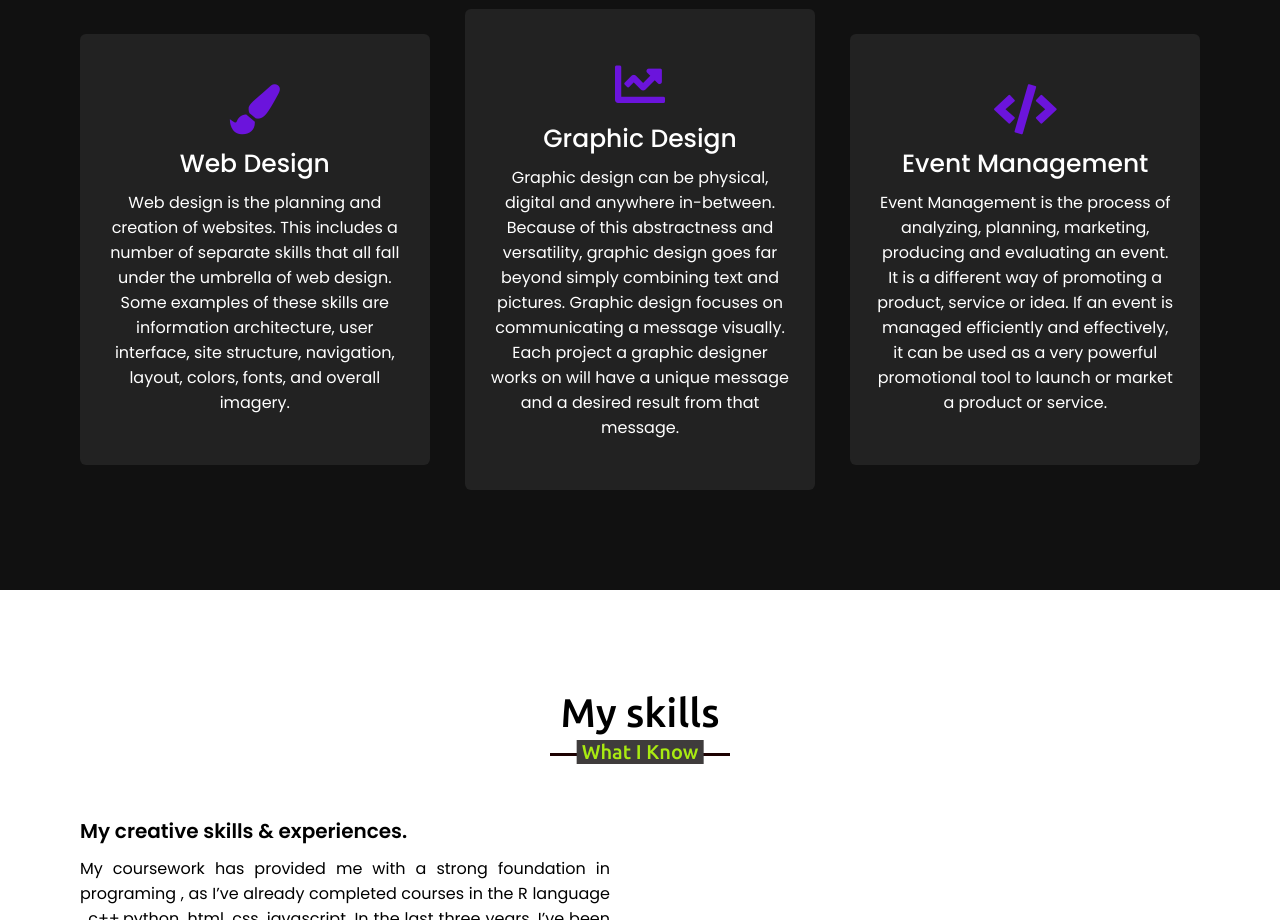
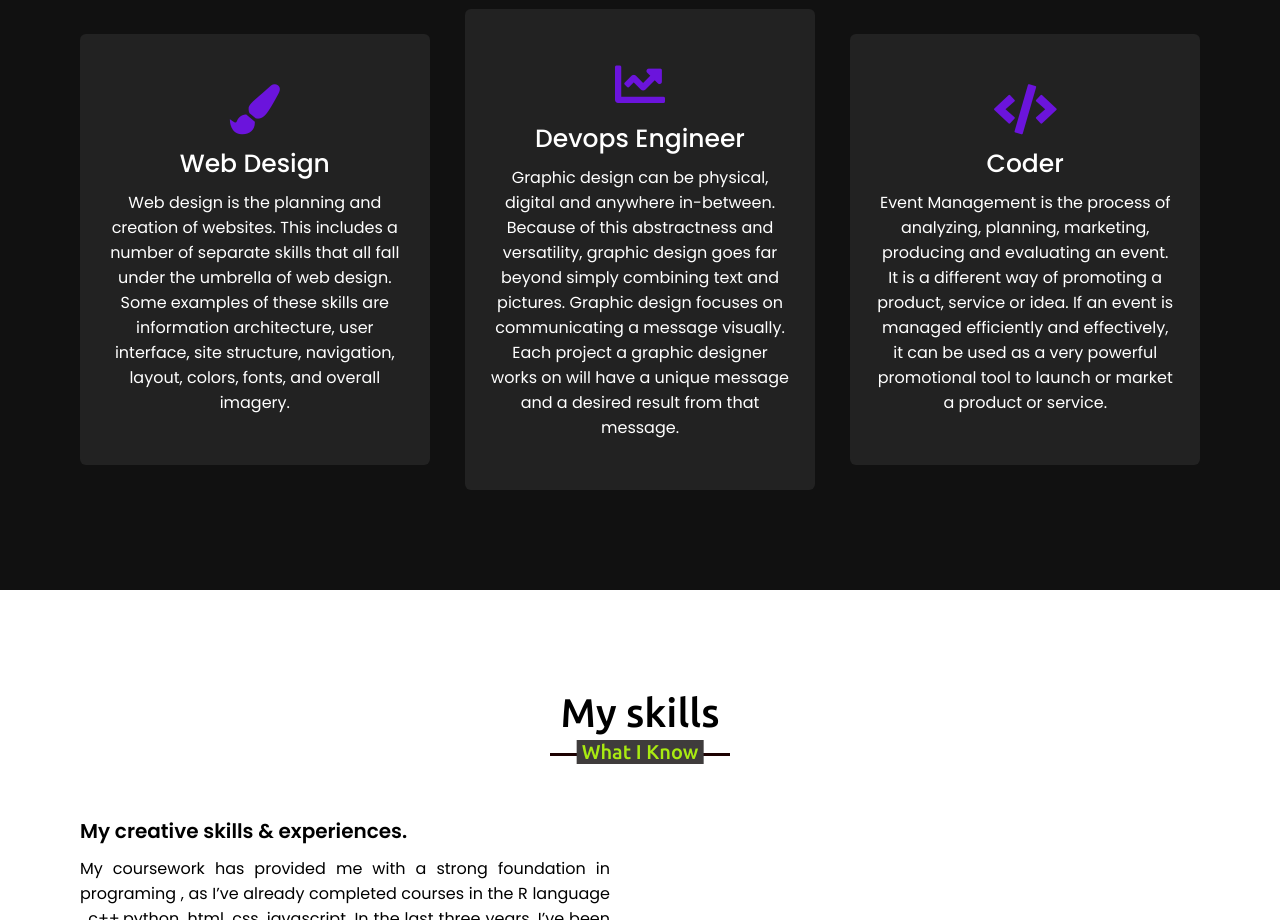
Before and after one commit to AyushGupta7024/portfolio1, a plain HTML site: page index.html in a window 1280 px wide. Shown: the part 1940-2860 px from the top of the page. Drawn offline with nearby package versions, Linux system fonts and the light colour scheme.

Commit message:
Update index.html

```diff
--- a/index.html
+++ b/index.html
@@ -99,14 +99,14 @@
                 <div class="card">
                     <div class="box">
                         <i class="fas fa-chart-line"></i>
-                        <div class="text">Graphic Design</div>
+                        <div class="text">Devops Engineer</div>
                         <p>Graphic design can be physical, digital and anywhere in-between. Because of this abstractness and versatility, graphic design goes far beyond simply combining text and pictures. Graphic design focuses on communicating a message visually. Each project a graphic designer works on will have a unique message and a desired result from that message.</p>
                     </div>
                 </div>
                 <div class="card">
                     <div class="box">
                         <i class="fas fa-code"></i>
-                        <div class="text">Event Management</div>
+                        <div class="text">Coder</div>
                         <p>Event Management is the process of analyzing, planning, marketing, producing and evaluating an event. It is a different way of promoting a product, service or idea. If an event is managed efficiently and effectively, it can be used as a very powerful promotional tool to launch or market a product or service.</p>
                     </div>
                 </div>
```
